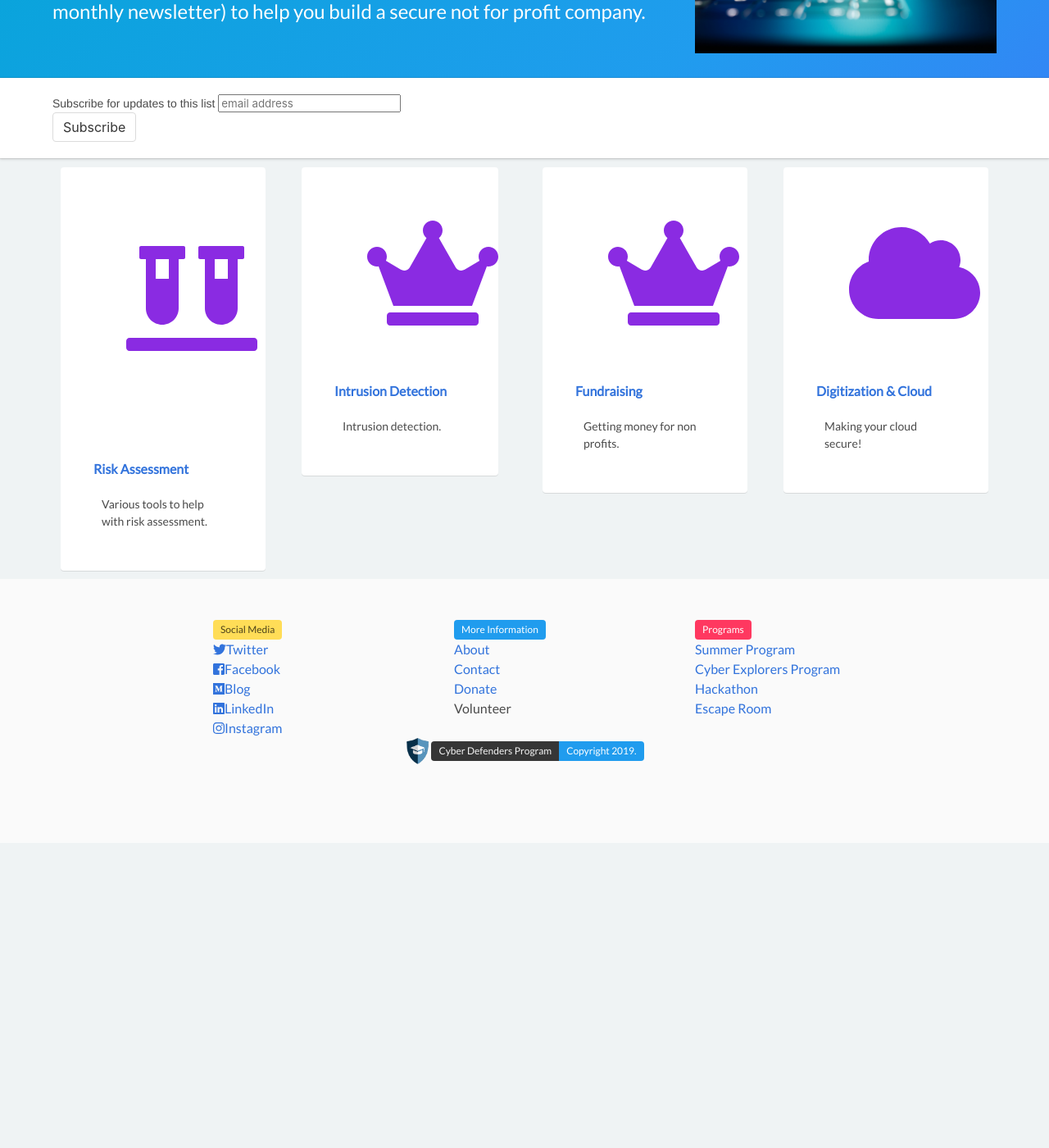
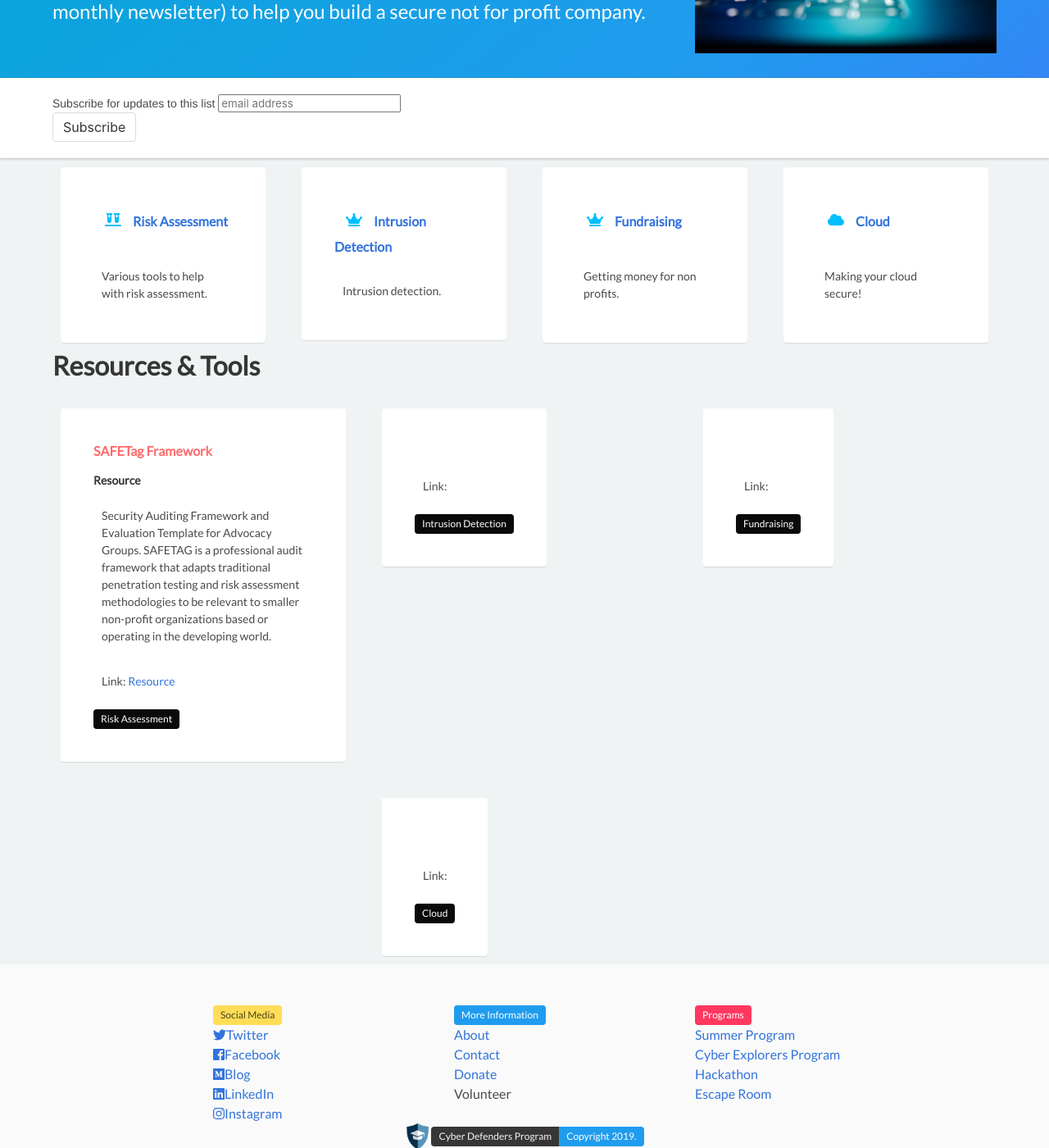
Before and after one commit to cyberdefendersprogram/www-homepage, a Jekyll site: the page built from securitytools4nonprofits.html, in a window 1280 px wide and 1400 px high, scrolled down 256 px. Shown: the whole window at 82% size. Built offline with Jekyll 4.4.1, drawn with Linux system fonts in a browser that asks for light colours; nearby versions of some CDN libraries; comment, search, counter and statistics services are not loaded; before the commit the page ends 1284 px from its top, so only the background shows below that.

Commit message:
tools 4 non profits

```diff
--- /dev/null
+++ b/_data/securitytools4nonprofits.csv
@@ -0,0 +1,5 @@
+title,type,link,category,description,rating,votes
+SAFETag  Framework,Resource,https://safetag.org/,Risk Assessment,Security Auditing Framework and Evaluation Template for Advocacy Groups. SAFETAG is a professional audit framework that adapts traditional penetration testing and risk assessment methodologies to be relevant to smaller non-profit organizations based or operating in the developing world.,,
+,,,Intrusion Detection,,,
+,,,Fundraising,,,
+,,,Cloud,,,
--- a/securitytools4nonprofits.html
+++ b/securitytools4nonprofits.html
@@ -4,15 +4,15 @@ title: Security Tools for Non Profits
 permalink: /securitytools4nonprofits/
 categories:
     - name: Risk Assessment
-      logo: fas fa-vials fa-stack
+      logo: fas fa-vials
       description: Various tools to help with risk assessment.
     - name: Intrusion Detection
       logo: fas fa-crown
       description: Intrusion detection.
     - name: Fundraising
-      logo: "fas fa-crown"
+      logo: fas fa-crown
       description: Getting money for non profits.
-    - name: Digitization & Cloud
+    - name: Cloud
       logo: fas fa-cloud
       description: Making your cloud secure!
 tools:
@@ -70,12 +70,11 @@ tools:
         {% for category in page.categories %}
             <div class="column is-one-fourth">
                 <div class="card is-shady">
-                    <div class="card-image is-centered">
-                            <i class="{{category.logo}}" style="color:blueviolet"></i>
-                    </div>
                     <div class="card-content">
                         <div class="content">
-                            <h4><a href="{{category.link}}">{{category.name}}</a></h4>
+                            <h4 class="title"><span class="icon is-large">
+                                <i class="{{category.logo}} is-128x128" style="color:deepskyblue"></i>
+                            </span><a href="{{category.link}}">{{category.name}}</a></h4>
                             <p>{{category.description}}</p>
                         </div>
                     </div>
@@ -85,3 +84,25 @@ tools:
         </div>
         </div>
 </section>
+<section>
+<div class="container">
+    <h1 class="title">Resources & Tools</h1>
+    <div class="columns is-multiline is-mobile is-centered">
+    {% for tool in site.data.securitytools4nonprofits %}
+        <div class="column is-one-third">
+            <div class="card is-shady">
+                <div class="card-content">
+                    <div class="content">
+                        <p class="is-project-title">{{tool.title}}</p>
+                        <h6>{{tool.type}}</h6>
+                        <p>{{tool.description}}</p>
+                        <p>Link: <a href='{{tool.link}}'>{{tool.type}}</a></p>
+                        <span class="tag is-black">{{tool.category}}</span>
+                    </div>
+                </div>
+            </div>
+        </div>
+    {% endfor %}
+    </div>
+</div>
+</section>
```
